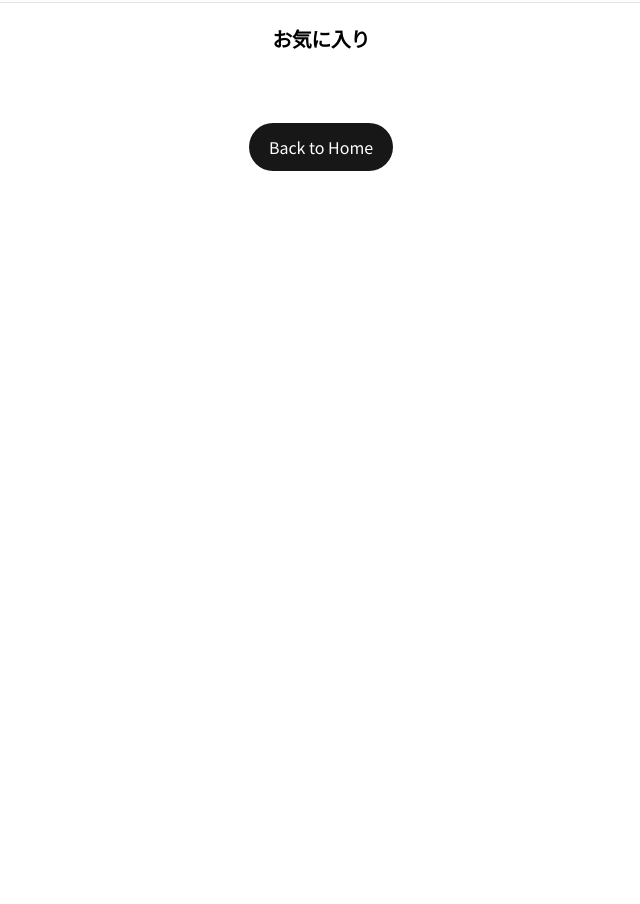
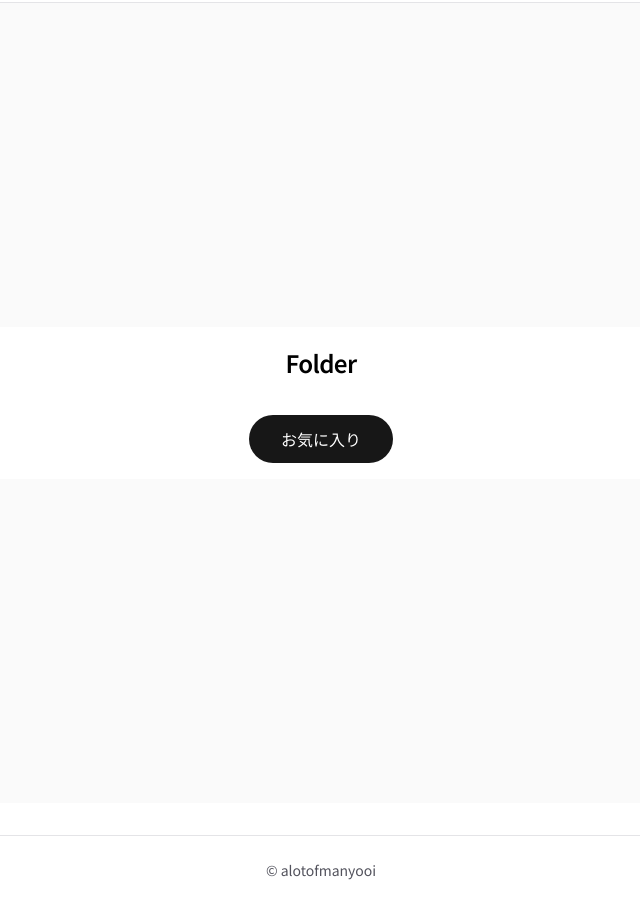
Before and after one commit to tomoru04/postfolder, a Next.js app: page /folder in a window 1280 px wide. Shown: the part 140-1044 px from the top of the page, without its empty margins (319-959 px from the left). Before the commit the page ends 943 px from the top, so only its background shows below. Built offline with nearby package versions, Linux system fonts and the light colour scheme.

Commit message:
Add post-card skeleton and specific folder

```diff
--- /dev/null
+++ b/app/components/Footer.tsx
@@ -0,0 +1,9 @@
+export default function Footer() {
+  return (
+    <footer className="w-full py-6 mt-8 border-t border-zinc-200 dark:border-zinc-800">
+      <p className="text-center text-sm text-zinc-600 dark:text-zinc-400">
+        © alotofmanyooi
+      </p>
+    </footer>
+  );
+}
--- a/app/components/PostCard.tsx
+++ b/app/components/PostCard.tsx
@@ -1,10 +1,34 @@
+"use client";
+
 import { Post } from "@/app/data/posts";
+import { useEffect, useRef, useState } from "react";
+import PostCardSkeleton from "./PostCardSkeleton";
 
 interface PostCardProps {
   post: Post;
+  index: number;
 }
 
-export default function PostCard({ post }: PostCardProps) {
+export default function PostCard({ post, index }: PostCardProps) {
+  const containerRef = useRef<HTMLDivElement>(null);
+  const [isVisible, setIsVisible] = useState(false);
+
+  useEffect(() => {
+    // Stagger the appearance of each card
+    const timer = setTimeout(() => {
+      setIsVisible(true);
+    }, index * 100);
+
+    return () => clearTimeout(timer);
+  }, [index]);
+
+  useEffect(() => {
+    if (isVisible && containerRef.current && (window as any).twttr) {
+      // Load the Twitter widget for this specific tweet
+      (window as any).twttr.widgets.load(containerRef.current);
+    }
+  }, [isVisible]);
+
   // Parse HTML to extract blockquote content and convert to JSX
   const getBlockquoteComponent = (html: string) => {
     // Extract the lang attribute
@@ -18,8 +42,12 @@ export default function PostCard({ post }: PostCardProps) {
     );
   };
 
+  if (!isVisible) {
+    return <PostCardSkeleton />;
+  }
+
   return (
-    <div className="w-full flex justify-center">
+    <div className="w-full flex justify-center" ref={containerRef}>
       {getBlockquoteComponent(post.html)}
     </div>
   );
--- /dev/null
+++ b/app/components/PostCardSkeleton.tsx
@@ -0,0 +1,22 @@
+export default function PostCardSkeleton() {
+  return (
+    <div className="w-full max-w-[550px] mx-auto">
+      <div className="border border-zinc-200 dark:border-zinc-800 rounded-lg p-4 bg-white dark:bg-zinc-900">
+        <div className="flex items-start gap-3">
+          {/* Avatar skeleton */}
+          <div className="w-12 h-12 rounded-full bg-zinc-200 dark:bg-zinc-700 animate-pulse" />
+          <div className="flex-1">
+            {/* Name and handle skeleton */}
+            <div className="h-4 w-32 bg-zinc-200 dark:bg-zinc-700 rounded animate-pulse mb-2" />
+            <div className="h-3 w-24 bg-zinc-200 dark:bg-zinc-700 rounded animate-pulse mb-3" />
+            {/* Tweet text skeleton */}
+            <div className="space-y-2">
+              <div className="h-3 w-full bg-zinc-200 dark:bg-zinc-700 rounded animate-pulse" />
+              <div className="h-3 w-4/5 bg-zinc-200 dark:bg-zinc-700 rounded animate-pulse" />
+            </div>
+          </div>
+        </div>
+      </div>
+    </div>
+  );
+}
--- a/app/data/posts.ts
+++ b/app/data/posts.ts
@@ -36,4 +36,6 @@ export const posts: Post[] = [
     language: "ja",
     html: '<blockquote class="twitter-tweet"><p lang="ja" dir="ltr">【Zeebraが作ったツイスターゲーム】<br><br>右　手は　赤<br>🔴　🔴　🔴　🔴</p>&mdash; あろっと (@alotofmanyooi) <a href="https://twitter.com/alotofmanyooi/status/1978716576548286726?ref_src=twsrc%5Etfw">October 16, 2025</a></blockquote> <script async src="https://platform.twitter.com/widgets.js" charset="utf-8"></script>',
   },
+
+
 ];
--- /dev/null
+++ b/app/folder/favorite/page.tsx
@@ -0,0 +1,19 @@
+import PostCard from "@/app/components/PostCard";
+import { posts } from "@/app/data/posts";
+
+export default function FolderPage() {
+  return (
+    <div className="flex min-h-screen items-start justify-center bg-zinc-50 font-sans dark:bg-black">
+      <main className="flex min-h-screen w-full max-w-3xl flex-col items-center py-4 px-6 bg-white dark:bg-black gap-2">
+        <h1 className="text-xl font-semibold leading-10 tracking-tight text-black dark:text-zinc-50">
+          お気に入り
+        </h1>
+        <div className="w-full flex flex-col gap-2">
+          {posts.map((post, index) => (
+            <PostCard key={index} post={post} index={index} />
+          ))}
+        </div>
+      </main>
+    </div>
+  );
+}
--- a/app/folder/page.tsx
+++ b/app/folder/page.tsx
@@ -1,24 +1,18 @@
-import PostCard from "../components/PostCard";
-import { posts } from "../data/posts";
+import Link from "next/link";
 
 export default function FolderPage() {
   return (
-    <div className="flex min-h-screen items-start justify-center bg-zinc-50 font-sans dark:bg-black">
-      <main className="flex min-h-screen w-full max-w-3xl flex-col items-center py-4 px-6 bg-white dark:bg-black gap-2">
-        <h1 className="text-xl font-semibold leading-10 tracking-tight text-black dark:text-zinc-50">
+    <div className="flex min-h-screen items-center justify-center bg-zinc-50 font-sans dark:bg-black">
+      <main className="flex w-full max-w-3xl flex-col items-center py-4 px-6 bg-white dark:bg-black gap-8">
+        <h1 className="text-2xl font-semibold leading-10 tracking-tight text-black dark:text-zinc-50">
+          Folder
+        </h1>
+        <Link
+          href="/folder/favorite"
+          className="flex h-12 items-center justify-center gap-2 rounded-full bg-foreground px-8 text-background transition-colors hover:bg-[#383838] dark:hover:bg-[#ccc]"
+        >
           お気に入り
-        </h1>
-        <div className="w-full flex flex-col gap-2">
-          {posts.map((post, index) => (
-            <PostCard key={index} post={post} />
-          ))}
-        </div>
-        <a
-          href="/"
-          className="mt-8 flex h-12 items-center justify-center gap-2 rounded-full bg-foreground px-5 text-background transition-colors hover:bg-[#383838] dark:hover:bg-[#ccc]"
-        >
-          Back to Home
-        </a>
+        </Link>
       </main>
     </div>
   );
--- a/app/layout.tsx
+++ b/app/layout.tsx
@@ -2,6 +2,7 @@ import type { Metadata } from "next";
 import { Geist, Geist_Mono, Noto_Sans_JP } from "next/font/google";
 import "./globals.css";
 import Header from "./components/Header";
+import Footer from "./components/Footer";
 
 const notoSansJP = Noto_Sans_JP({
   variable: "--font-noto-sans-jp",
@@ -29,6 +30,7 @@ export default function RootLayout({
       >
         <Header />
         {children}
+        <Footer />
       </body>
     </html>
   );
```
